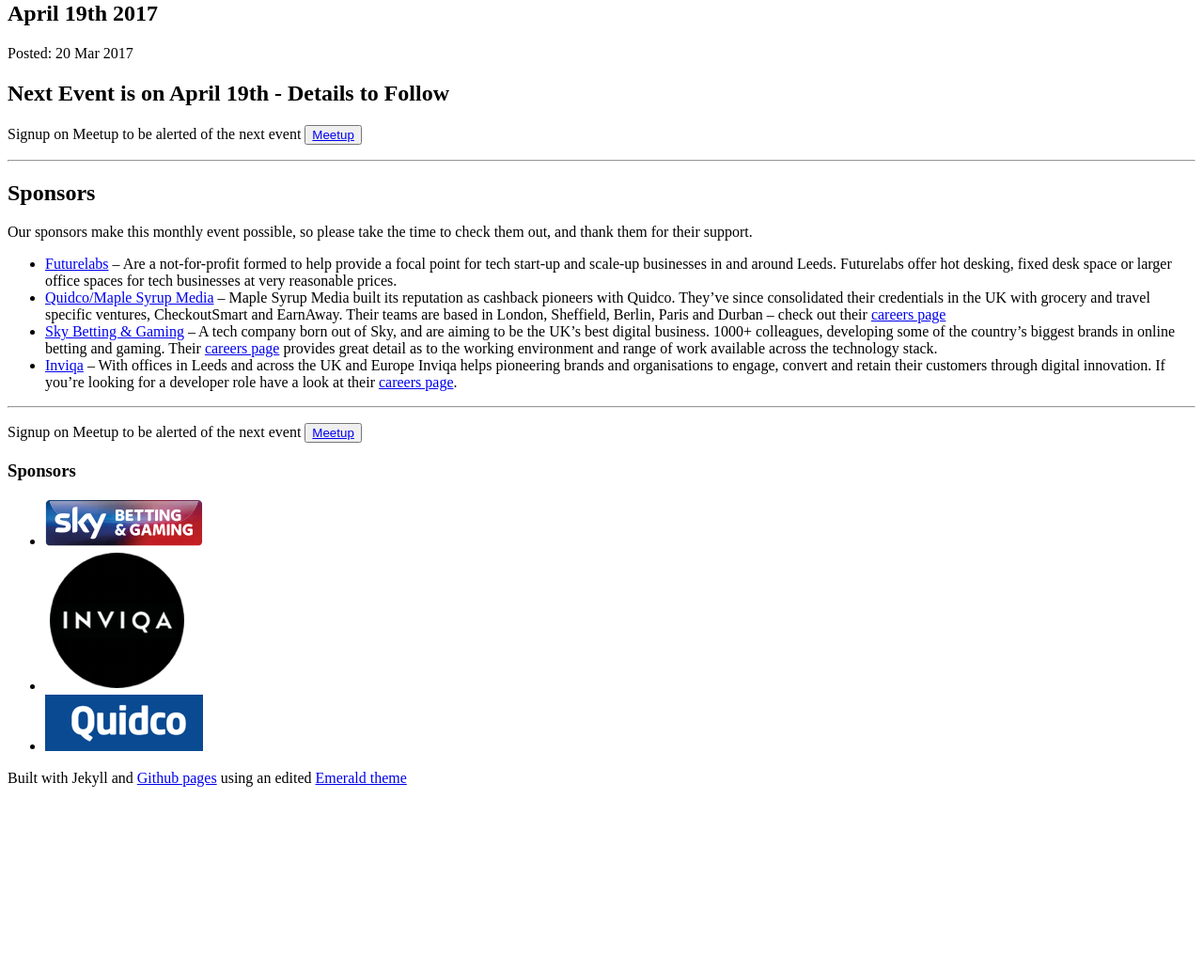
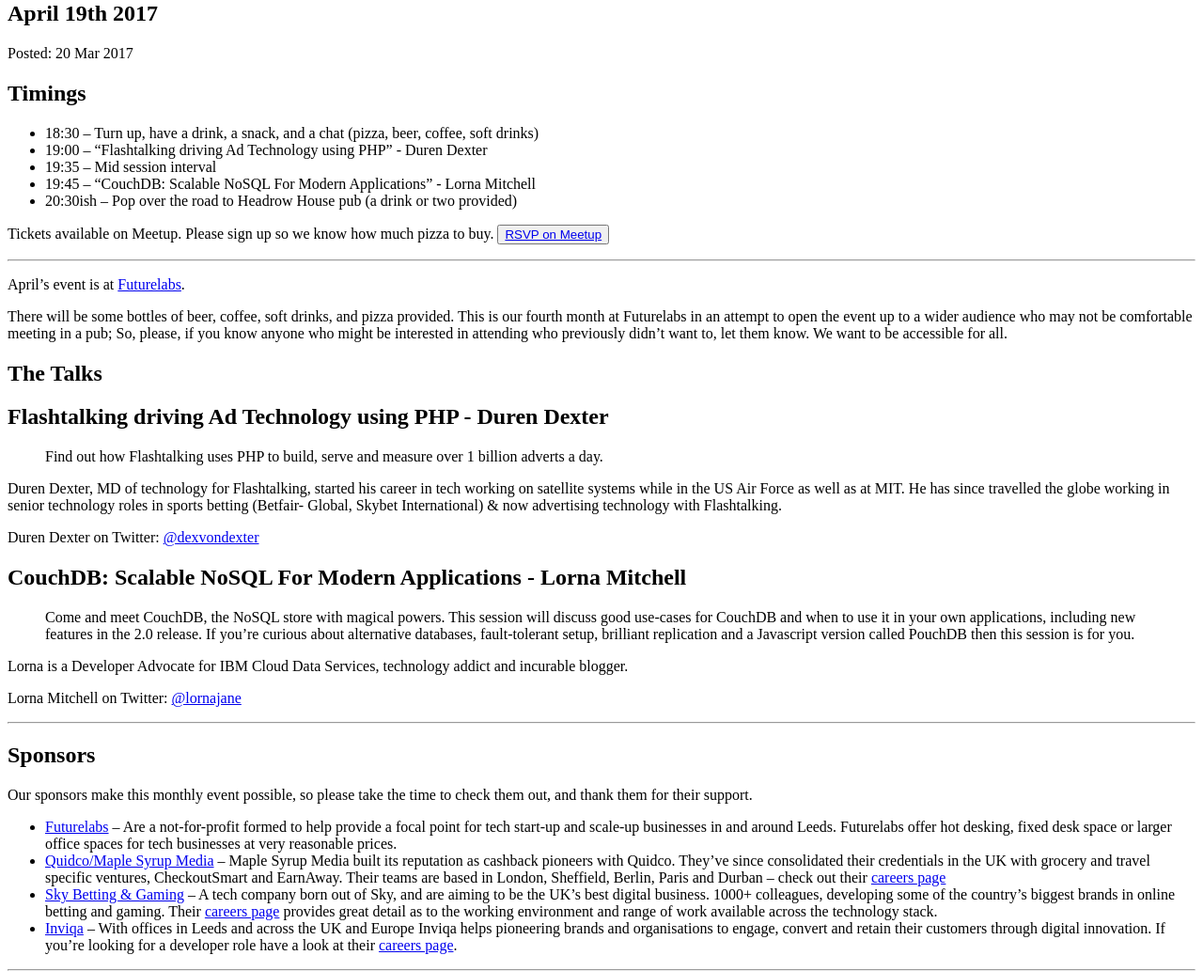
Before and after one commit to Ireaurora/LeedsPHP, a Jekyll site: the page built from _posts/2017-03-20-april-2017.md, in a window 1280 px wide and 1400 px high. Shown: the part 367-1400 px from the top of the window at 94% size. Built offline with Jekyll 4.4.1, drawn with Linux system fonts in a browser that asks for light colours.

Commit message:
April 2017 updates.

```diff
--- a/_posts/2017-03-20-april-2017.md
+++ b/_posts/2017-03-20-april-2017.md
@@ -6,9 +6,38 @@
 comments: false
 ---
 
-## Next Event is on April 19th - Details to Follow
+## Timings
+* 18:30 – Turn up, have a drink, a snack, and a chat (pizza, beer, coffee, soft drinks)
+* 19:00 – "Flashtalking driving Ad Technology using PHP" - Duren Dexter
+* 19:35 – Mid session interval
+* 19:45 – "CouchDB: Scalable NoSQL For Modern Applications" - Lorna Mitchell
+* 20:30ish – Pop over the road to Headrow House pub (a drink or two provided)
 
-Signup on Meetup to be alerted of the next event <button>[Meetup](https://www.meetup.com/leedsphp/)</button>
+Tickets available on Meetup. Please sign up so we know how much pizza to buy. <button>[RSVP on Meetup](https://www.meetup.com/leedsphp/events/238572200/)</button>
+
+<hr/>
+
+April's event is at [Futurelabs](http://futurelabs.org.uk/).
+
+There will be some bottles of beer, coffee, soft drinks, and pizza provided. This is our fourth month at Futurelabs in an attempt to open the event up to a wider audience who may not be comfortable meeting in a pub; So, please, if you know anyone who might be interested in attending who previously didn't want to, let them know. We want to be accessible for all.
+
+# The Talks
+
+## Flashtalking driving Ad Technology using PHP - Duren Dexter
+
+> Find out how Flashtalking uses PHP to build, serve and measure over 1 billion adverts a day.
+
+Duren Dexter, MD of technology for Flashtalking, started his career in tech working on satellite systems while in the US Air Force as well as at MIT.  He has since travelled the globe working in senior technology roles in sports betting (Betfair- Global, Skybet International) & now advertising technology with Flashtalking.
+
+Duren Dexter on Twitter: [@dexvondexter](https://twitter.com/dexvondexter)
+
+## CouchDB: Scalable NoSQL For Modern Applications - Lorna Mitchell
+
+> Come and meet CouchDB, the NoSQL store with magical powers. This session will discuss good use-cases for CouchDB and when to use it in your own applications, including new features in the 2.0 release.  If you’re curious about alternative databases, fault-tolerant setup, brilliant replication and a Javascript version called PouchDB then this session is for you.
+
+Lorna is a Developer Advocate for IBM Cloud Data Services, technology addict and incurable blogger.
+
+Lorna Mitchell on Twitter: [@lornajane](https://twitter.com/lornajane)
 
 <hr/>
 
```
